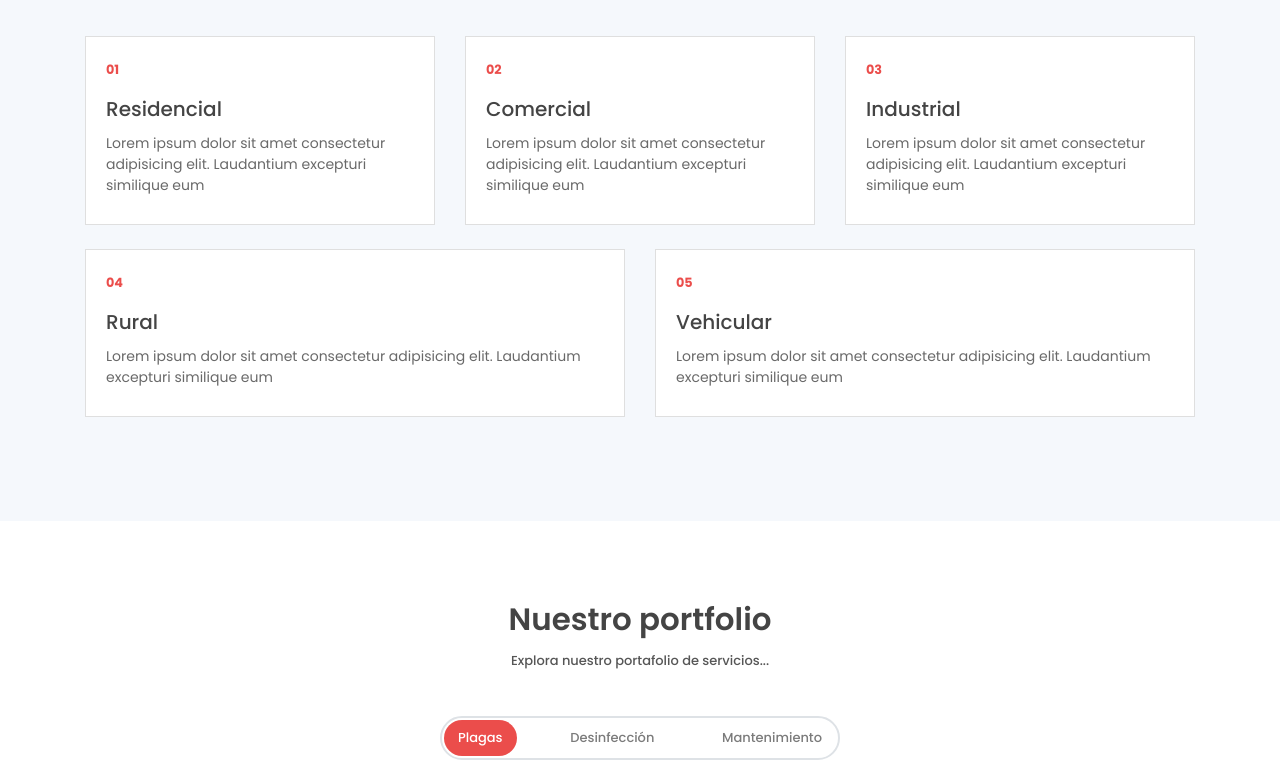
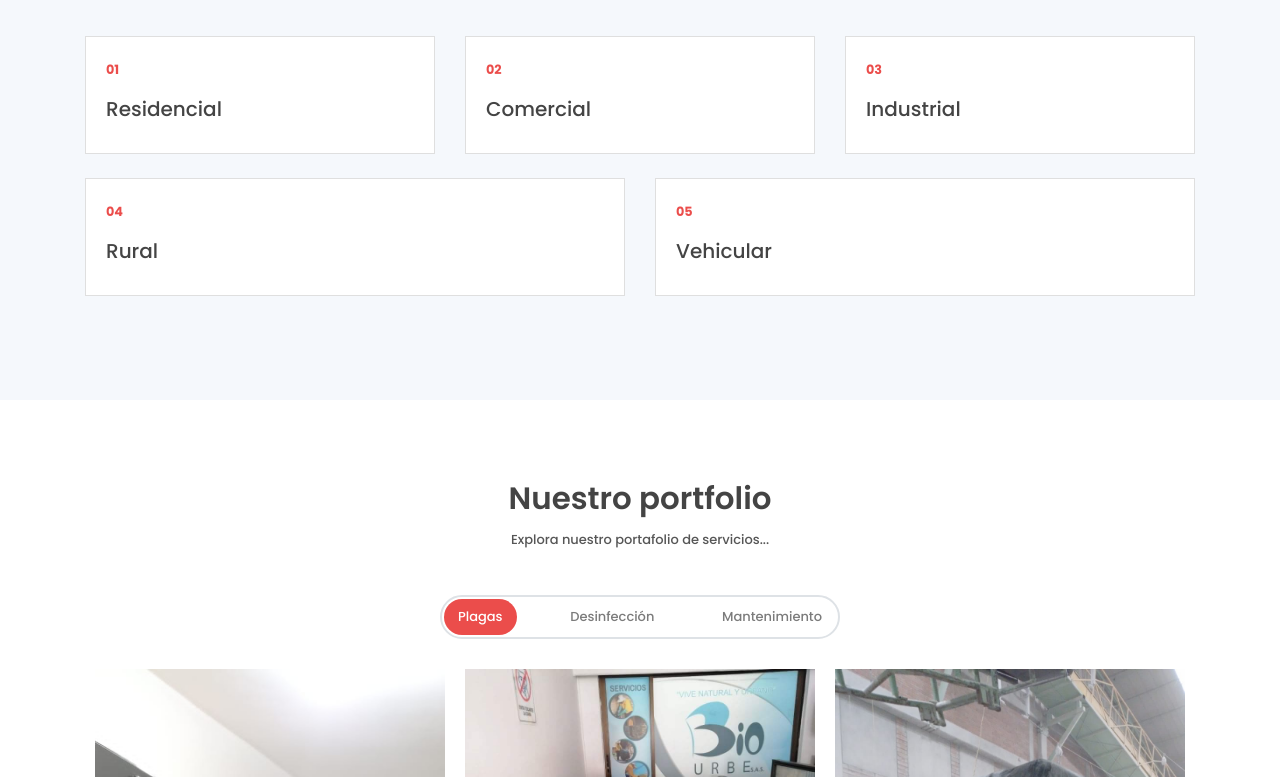
Before and after one commit to AlexVMCode/dh-fumigacion, a website: page public_html/index.html in a window 1280 px wide. Shown: the part 1640-2417 px from the top of the page. Drawn offline with Linux system fonts and the light colour scheme.

Commit message:
Se cambia número de whatsapp

```diff
--- a/public_html/index.html
+++ b/public_html/index.html
@@ -5,8 +5,8 @@
     <meta charset="utf-8">
     <meta name="viewport" content="width=device-width, initial-scale=1, shrink-to-fit=no">
     <meta name="description" content="Start your development with LeadMark landing page.">
-    <meta name="author" content="Devcrud">
-    <title>D&H</title>
+    <meta name="author" content="AlexVMCode">
+    <title>D&H Fumigación</title>
     <link rel="icon" type="image/png" href="assets/imgs/logo.png">
     <!-- font icons -->
     <link rel="stylesheet" href="assets/vendors/fontawesome/css/fontawesome.css">
@@ -124,8 +124,8 @@
                         <div class="card-body">
                             <small class="text-danger font-weight-bold">01</small>
                             <h5 class="card-title mt-3"> Residencial <h5>
-                                    <p class="mb-0">Lorem ipsum dolor sit amet consectetur adipisicing elit. Laudantium
-                                        excepturi similique eum</p>
+                                    <!-- <p class="mb-0">Lorem ipsum dolor sit amet consectetur adipisicing elit. Laudantium
+                                        excepturi similique eum</p> -->
                         </div>
                     </div>
                 </div>
@@ -134,8 +134,8 @@
                         <div class="card-body">
                             <small class="text-danger font-weight-bold">02</small>
                             <h5 class="card-title mt-3">Comercial<h5>
-                                    <p class="mb-0">Lorem ipsum dolor sit amet consectetur adipisicing elit. Laudantium
-                                        excepturi similique eum</p>
+                                    <!-- <p class="mb-0">Lorem ipsum dolor sit amet consectetur adipisicing elit. Laudantium
+                                        excepturi similique eum</p> -->
                         </div>
                     </div>
                 </div>
@@ -144,8 +144,8 @@
                         <div class="card-body">
                             <small class="text-danger font-weight-bold">03</small>
                             <h5 class="card-title mt-3">Industrial<h5>
-                                    <p class="mb-0">Lorem ipsum dolor sit amet consectetur adipisicing elit. Laudantium
-                                        excepturi similique eum</p>
+                                    <!-- <p class="mb-0">Lorem ipsum dolor sit amet consectetur adipisicing elit. Laudantium
+                                        excepturi similique eum</p> -->
                         </div>
                     </div>
                 </div>
@@ -156,8 +156,8 @@
                         <div class="card-body">
                             <small class="text-danger font-weight-bold">04</small>
                             <h5 class="card-title mt-3">Rural<h5>
-                                    <p class="mb-0">Lorem ipsum dolor sit amet consectetur adipisicing elit. Laudantium
-                                        excepturi similique eum</p>
+                                    <!-- <p class="mb-0">Lorem ipsum dolor sit amet consectetur adipisicing elit. Laudantium
+                                        excepturi similique eum</p> -->
                         </div>
                     </div>
                 </div>
@@ -166,8 +166,8 @@
                         <div class="card-body">
                             <small class="text-danger font-weight-bold">05</small>
                             <h5 class="card-title mt-3">Vehicular<h5>
-                                    <p class="mb-0">Lorem ipsum dolor sit amet consectetur adipisicing elit. Laudantium
-                                        excepturi similique eum</p>
+                                    <!-- <p class="mb-0">Lorem ipsum dolor sit amet consectetur adipisicing elit. Laudantium
+                                        excepturi similique eum</p> -->
                         </div>
                     </div>
                 </div>
@@ -434,7 +434,7 @@
     </section>
 
     <!-- WhatsApp Button -->
-    <a href="https://wa.me/573043827068?text=Hola,%20me%20gustaría%20contratar%20un%20servicio%20" class="whatsapp"
+    <a href="https://wa.me/573044085298?text=Hola,%20me%20gustaría%20contratar%20un%20servicio%20" class="whatsapp"
         target="_blank">
         <i class="fa-brands fa-whatsapp"></i>
     </a>
```
